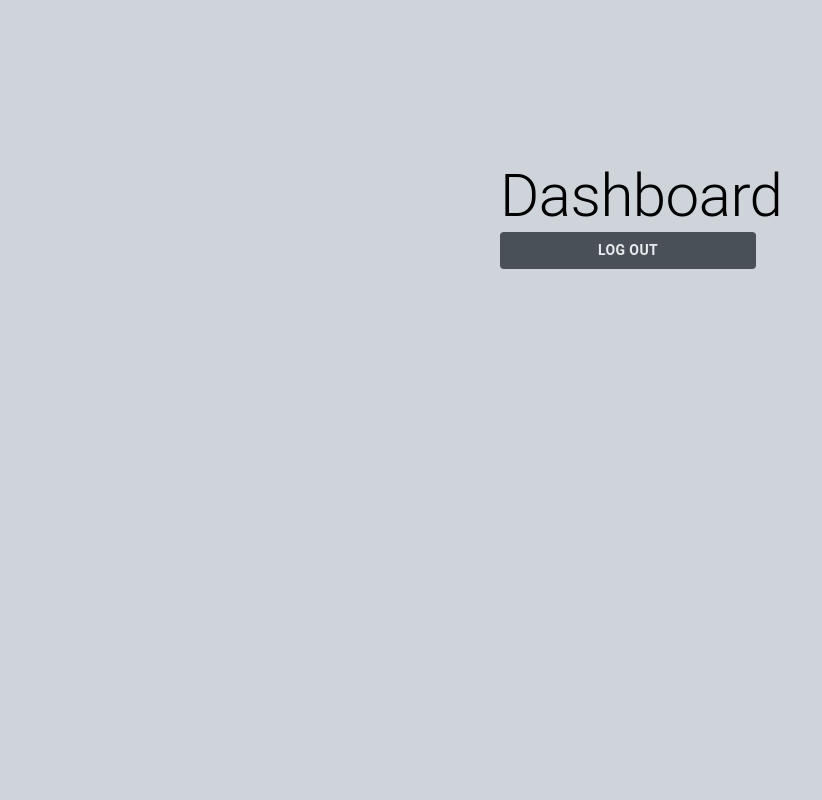
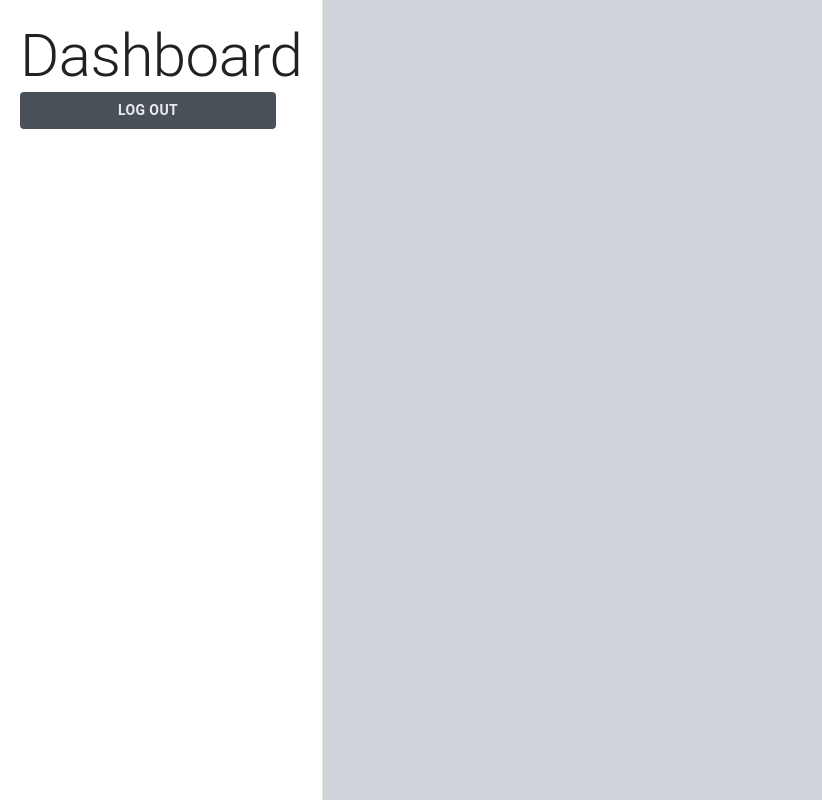
Before and after one commit to pitohui02/login-page, a React (Create React App) app: page /dashboard in a window 1280 px wide. Shown: the whole page, without its empty margins (0-822 px from the left). Built offline with nearby package versions, Linux system fonts and the light colour scheme.

Commit message:
fixed some codes and developing dashboard page

```diff
--- a/src/App.js
+++ b/src/App.js
@@ -15,9 +15,10 @@ function App() {
 
       <Route path='/' Component={LoginPage} />
 
-      <Route path='/registration' Component={RegistrationPage} />
+      <Route path='registration' Component={RegistrationPage} />
 
-      <Route path = '/dashboard' Component={Dashboard} />
+      <Route path = 'dashboard' Component={Dashboard} />
+
 
       </Routes>
     </div>
--- /dev/null
+++ b/src/components/drawer.js
@@ -0,0 +1,66 @@
+import React, { Component } from "react"
+import { Box, Drawer, Typography, FormControl, Button} from "@mui/material"
+import { Navigate } from "react-router-dom"
+
+export default class DrawerComponent extends Component {
+
+    constructor(props) {
+        super(props)
+
+        this.state =  {
+            isLoggedOut: false
+        }
+
+
+    }
+
+    handleLogOut = () => {
+        this.setState({isLoggedOut: true})
+    }
+
+
+    render() {
+
+
+        const { isLoggedOut } = this.state
+
+
+        if(isLoggedOut){
+            return <Navigate to = '/'/>
+        }
+
+
+        const boxstyle = {
+            padding: '20px'
+        }
+
+        const buttonStyle = {
+            width: '32vh',
+            alignItems: 'center',
+            backgroundColor: '#495057',
+            color: '#e9ecef',
+            fontWeight: 'bold',
+            '&:hover': {
+            backgroundColor: '#343a40'
+            }
+        }
+
+
+        return(
+            <Drawer anchor = 'left' variant = 'permanent'>
+                <Box sx = {boxstyle}>
+                <FormControl>
+                <Typography variant = "h2">Dashboard</Typography>
+                <Button
+                    variant="elevated"
+                    style = {buttonStyle}
+                    onClick = {this.handleLogOut}
+                    type = "submit">
+                    Log Out
+                </Button>
+            </FormControl>
+                </Box>
+            </Drawer>
+        )
+    }
+}
--- a/src/pages/dashboard.js
+++ b/src/pages/dashboard.js
@@ -1,50 +1,21 @@
 import React, { Component } from "react"
-import { Typography } from "@mui/material"
-import  FormControl  from "@mui/material/FormControl"
-import { Button } from "@mui/material"
-import LoginPage from "./loginPage"
+
+
+import Drawer from '../components/drawer'
 
 class Dashboard extends Component {
-    constructor(props) {
-        super(props);
-        this.state = {isLoggedOut:false}
-        }
-        handleLogout = () => {
-            this.setState({ isLoggedOut: true });
-    }
+    render() {
+        return(
 
-    render() {
-        const { isLoggedOut } = this.state;
-
-        if (isLoggedOut) {
-            return <LoginPage />;
-        }
-        const buttonStyle = {
-            width: '32vh',
-            alignItems: 'center',
-            backgroundColor: '#495057',
-            color: '#e9ecef',
-            fontWeight: 'bold',
-            '&:hover': {
-            backgroundColor: '#343a40'
-            }
-        }
-
-        return(
-            <FormControl>
-                <Typography variant = "h2">Dashboard</Typography>
-                <Button
-                    variant="elevated"
-                    style = {buttonStyle}
-                    onClick = {this.handleLogout}
-                    type = "submit">
-                    Log Out
-                </Button>
-            </FormControl>
+            <Drawer />
 
         )
     }
 }
 
 
+
+
+
+
 export default Dashboard
--- a/src/pages/loginPage.js
+++ b/src/pages/loginPage.js
@@ -10,7 +10,7 @@ import LockIcon from '@mui/icons-material/Lock'
 import Grid from "@mui/material/Grid"
 import Card from '@mui/material/Card'
 
-import Dashboard from './dashboard.js';
+import { Navigate } from "react-router-dom"
 
 
 class LoginPage extends Component {
@@ -46,8 +46,9 @@ class LoginPage extends Component {
     render() {
         const { isLoggedIn } = this.state;
 
+
         if (isLoggedIn) {
-            return <Dashboard />;
+            return <Navigate to = '/dashboard'/>
         }
 
         const mainbox = {
```
Also changed, not shown: src/components/table.js (added).
